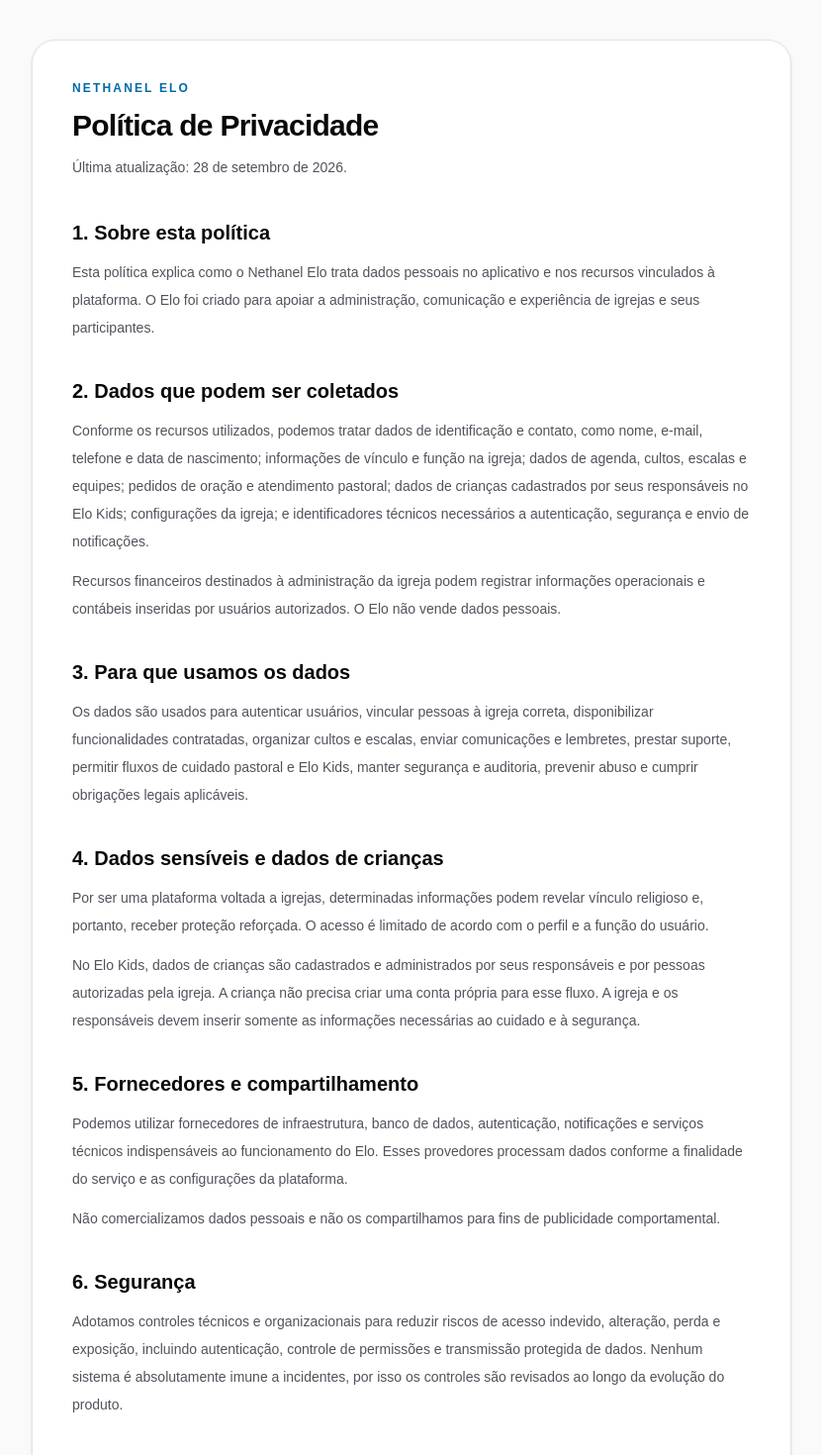
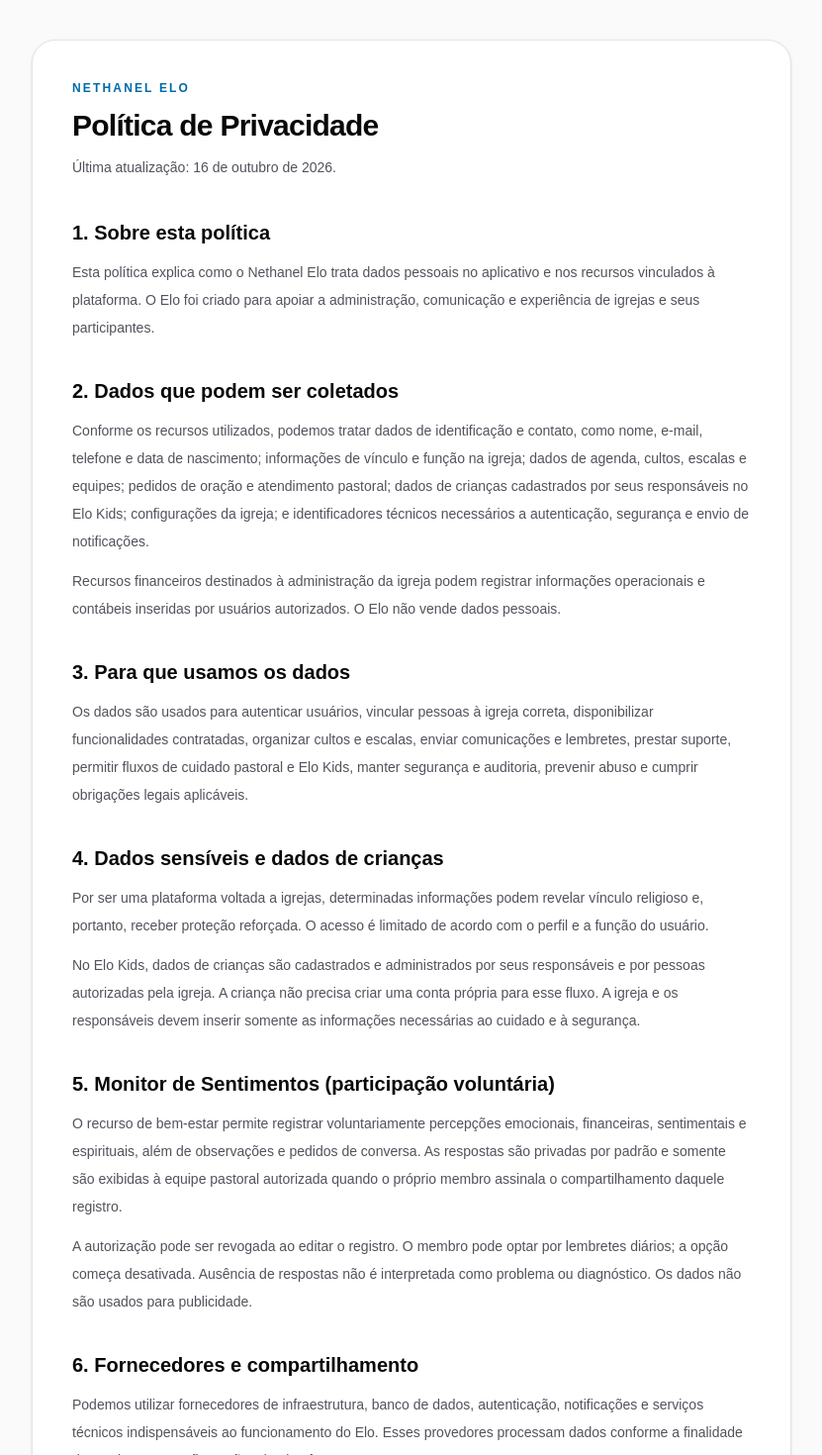
Before and after one commit to Dalton755/nethanel-church, a Next.js app in the folder apps/web/: page /privacidade in a window 1280 px wide. Shown: the top 1470 px of the page at 99% size, without its empty margins (224-1055 px from the left). Built offline with nearby package versions, Linux system fonts and the light colour scheme.

Commit message:
docs(elo): disclose wellbeing data handling and explicit pastoral consent

```diff
--- a/apps/web/src/app/privacidade/page.tsx
+++ b/apps/web/src/app/privacidade/page.tsx
@@ -31,7 +31,7 @@
           Política de Privacidade
         </h1>
         <p className="mt-3 text-sm leading-6 text-zinc-600">
-          Última atualização: 28 de setembro de 2026.
+          Última atualização: 16 de outubro de 2026.
         </p>
 
         <div className="mt-10 space-y-9">
@@ -85,7 +85,12 @@
             </p>
           </Section>
 
-          <Section title="5. Fornecedores e compartilhamento">
+          <Section title="5. Monitor de Sentimentos (participação voluntária)">
+            <p>O recurso de bem-estar permite registrar voluntariamente percepções emocionais, financeiras, sentimentais e espirituais, além de observações e pedidos de conversa. As respostas são privadas por padrão e somente são exibidas à equipe pastoral autorizada quando o próprio membro assinala o compartilhamento daquele registro.</p>
+            <p>A autorização pode ser revogada ao editar o registro. O membro pode optar por lembretes diários; a opção começa desativada. Ausência de respostas não é interpretada como problema ou diagnóstico. Os dados não são usados para publicidade.</p>
+          </Section>
+
+          <Section title="6. Fornecedores e compartilhamento">
             <p>
               Podemos utilizar fornecedores de infraestrutura, banco de dados,
               autenticação, notificações e serviços técnicos indispensáveis ao
```
